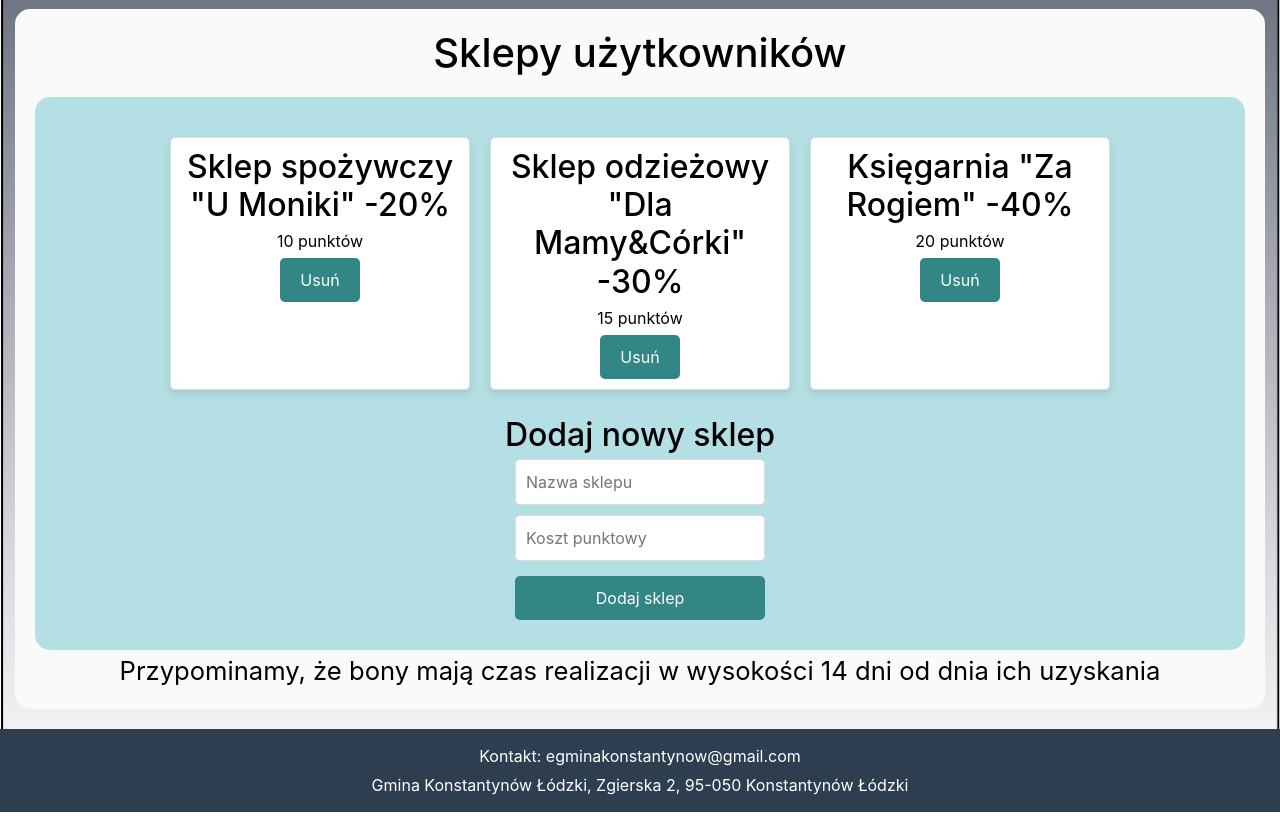
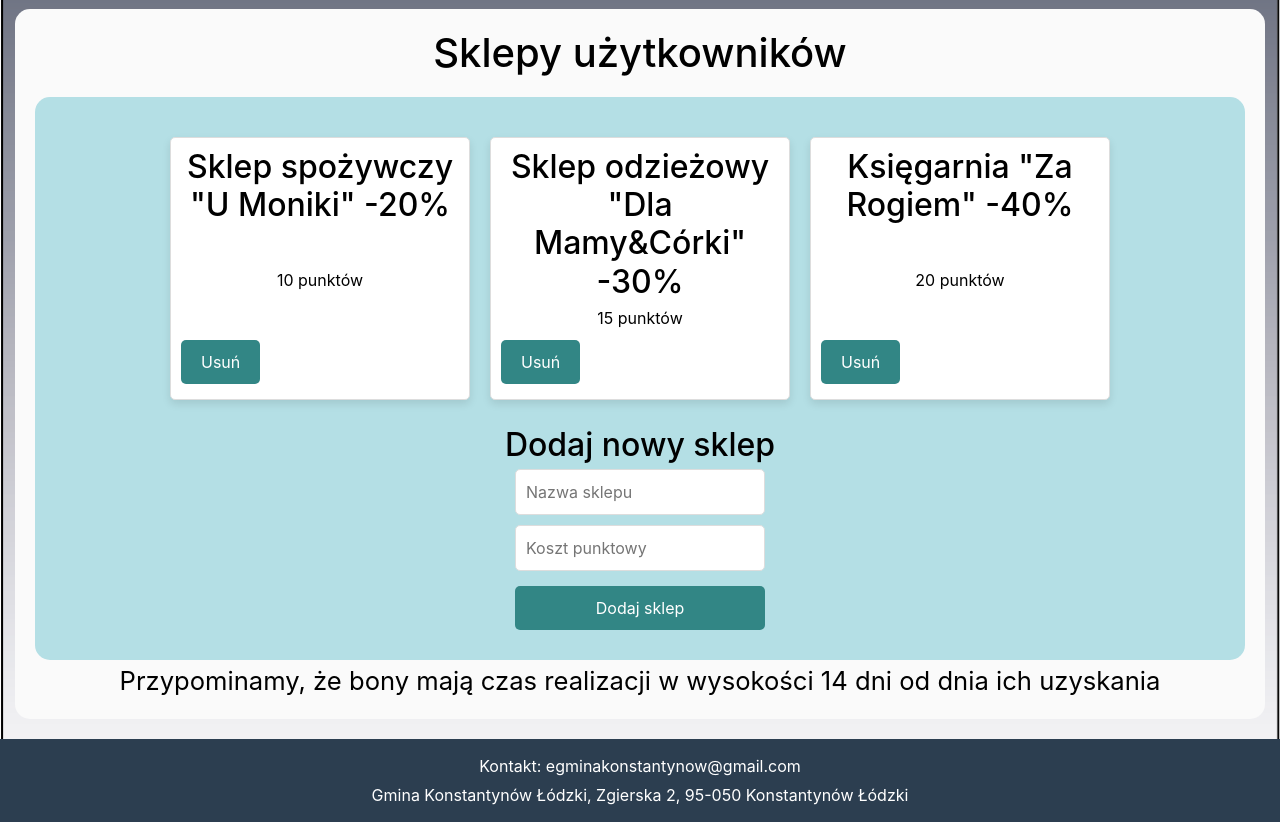
Before and after one commit to PrzemyslawMusial242473/E-Gmina, a Flask app: page /exchange in a window 1280 px wide. Shown: the part 490-1312 px from the top of the page. Run offline with Flask 3, Linux system fonts and the light colour scheme; a user stored in the database is signed in; some libraries are stand-ins or nearby versions.

Commit message:
Drobne poprawki

```diff
--- a/Sumatywny/website/templates/exchange_points.html
+++ b/Sumatywny/website/templates/exchange_points.html
@@ -52,12 +52,10 @@
         border-radius: 5px;
         background-color: #fff;
         box-shadow: 0 4px 8px rgba(0, 0, 0, 0.1);
-        {#transition: transform 0.3s ease;#}
         width: 300px;
-    }
-
-    .store:hover {
-        {#transform: scale(1.05);#}
+        display: flex;
+        flex-direction: column;
+        justify-content: space-between;
     }
 
     button, .my-vouchers-btn {
@@ -70,6 +68,14 @@
         font-size: 16px;
         text-decoration: none;
         display: inline-block;
+    }
+
+    .guziczek1{
+        margin-left: 95%;
+    }
+
+    .guziczek2{
+
     }
 
     button:hover, .my-vouchers-btn:hover {
@@ -95,6 +101,15 @@
         margin-top: 10px;
         width: 250px;
     }
+
+    .store-buttons {
+        display: flex;
+        justify-content: space-between;
+    }
+
+    .store form {
+        margin: 5px 0; /* Dostosowanie odstępu między przyciskami */
+    }
 </style>
 
 <div class="banner"></div>
@@ -107,18 +122,20 @@
                 <li class="store">
                     <h2>{{ store.name }}</h2>
                     <p>{{ store.cost }} punktów</p>
+                    <div class="store-buttons">
                         {% if user.role != "admin" %}
                             <form action="{{ url_for('views.exchange_points') }}" method="POST">
                                 <input type="hidden" name="store" value="{{ store_key }}">
-                            <button type="submit">Wymień</button>
+                                <button type="submit" class="guziczek1">Wymień</button>
                             </form>
                         {% endif %}
                         {% if user.role == "admin" %}
                             <form action="{{ url_for('views.exchange_points') }}" method="POST">
                                 <input type="hidden" name="delete_store" value="{{ store_key }}">
-                            <button type="submit">Usuń</button>
+                                <button type="submit" class="guziczek2">Usuń</button>
                             </form>
                         {% endif %}
+                    </div>
                 </li>
             {% endfor %}
         </ul>
```
Also changed, not shown: Sumatywny/website/templates/maps.html (+60 -16 lines). Lines whose indentation alone changed are shown as unchanged.
